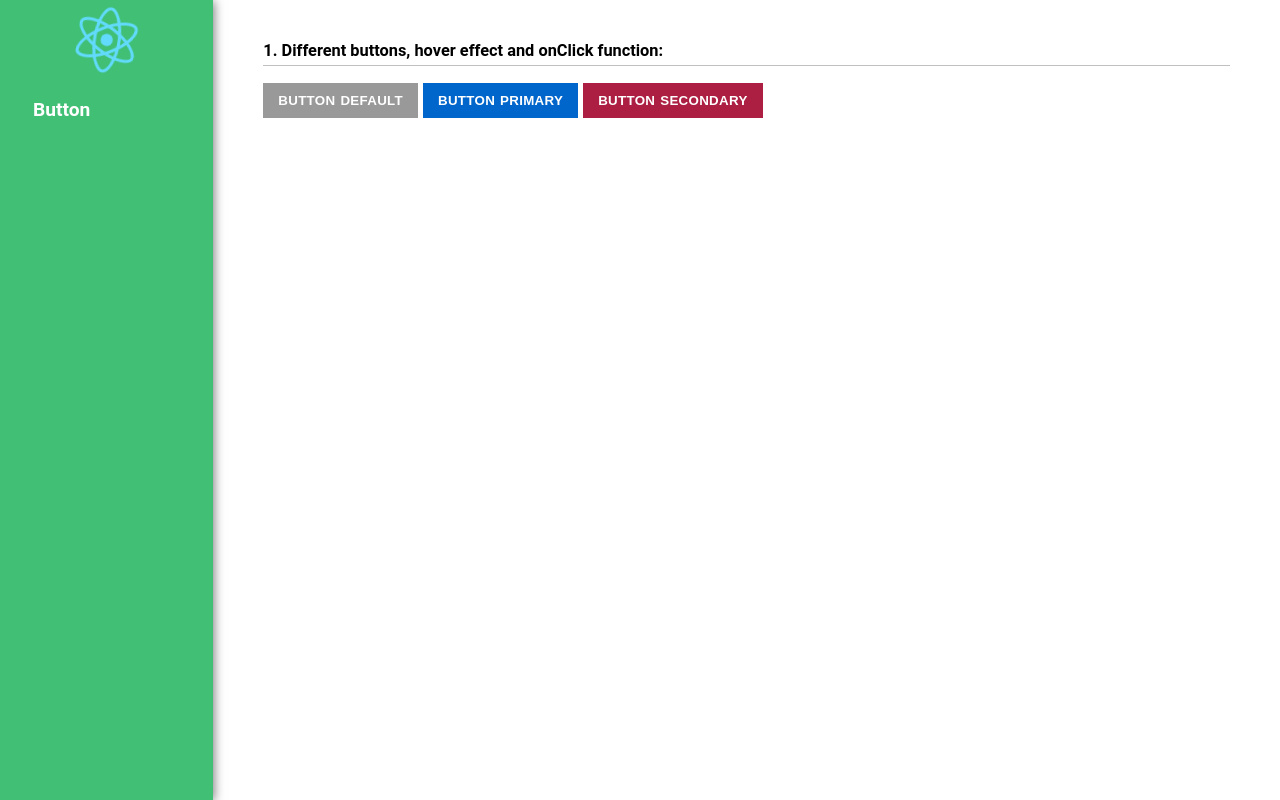
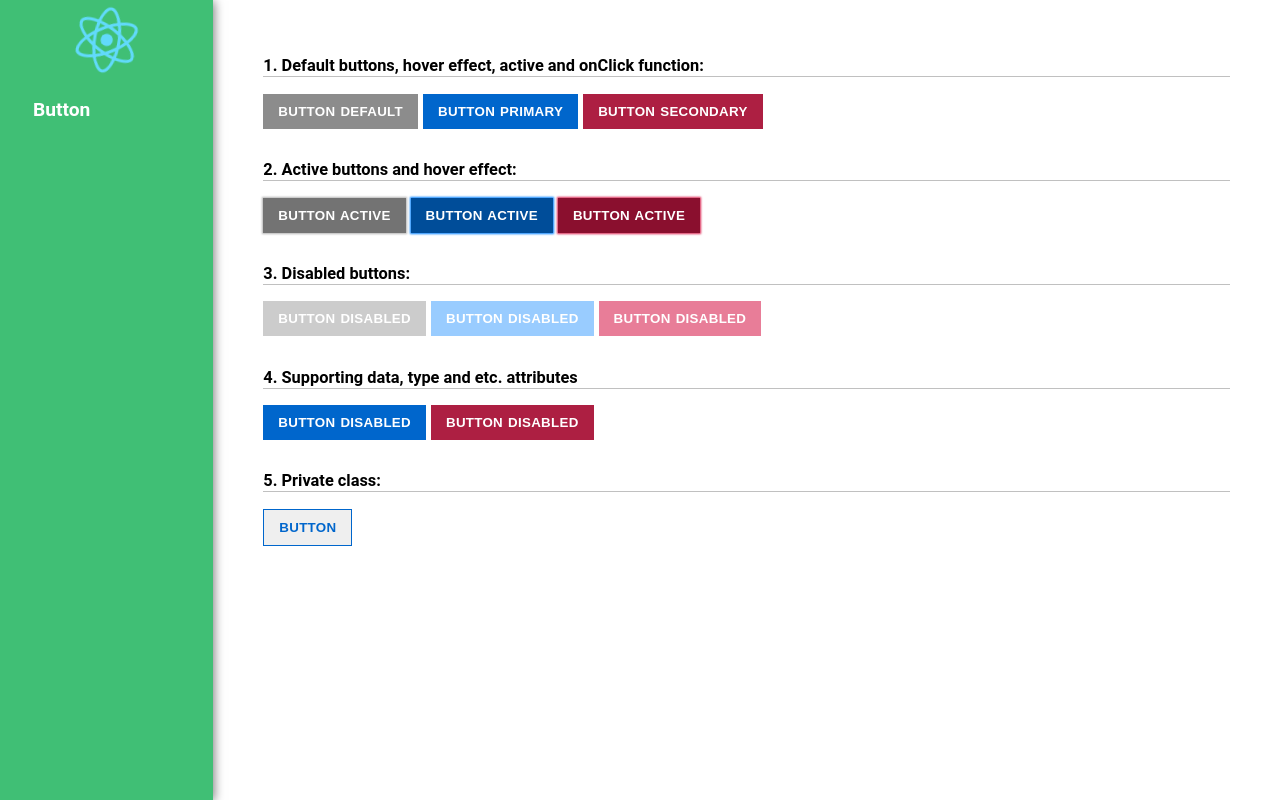
Before and after one commit to Yaroslav-Mig/react-components, a React (Create React App) app: page /button in a window 1280 px wide. Built offline with nearby package versions, Linux system fonts and the light colour scheme.

Commit message:
refact: add different buttons types

```diff
--- a/src/index.css
+++ b/src/index.css
@@ -22,7 +22,7 @@ h4,
 h5,
 h6 {
   border-bottom: 1px solid #c0c0c0;
-  padding-bottom: 5px;
+  padding: 15px 0 1px;
 }
 
 ul,
--- a/src/pages/button/Button.module.css
+++ b/src/pages/button/Button.module.css
@@ -1,29 +1,48 @@
 :root {
   --color-white: hsl(0, 0%, 100%);
+	--shadow-active:0 0 2px 1px;
 
-  --color-default: hsl(200, 0%, 60%);
+  --color-default: hsl(0, 0%, 55%);
   --color-primary: hsl(210, 100%, 40%);
   --color-secondary: hsl(345, 70%, 40%);
 
-	--hover-default:hsl(200, 10%, 70%);
-	--hover-primary:hsl(210, 100%, 50%);
-	--hover-secondary: hsl(345, 70%, 50%);
+  --hover-default: hsl(0, 0%, 70%);
+  --hover-primary: hsl(210, 100%, 50%);
+  --hover-secondary: hsl(345, 70%, 50%);
+
+	--active-default: hsl(0, 0%, 45%);
+	--active-primary: hsl(210, 100%, 30%);;
+	--active-secondary: hsl(345, 80%, 30%);
+
+  --disabled-default: hsl(0, 0%, 80%);
+	--disabled-primary: hsl(210, 100%, 80%);
+	--disabled-secondary: hsl(345, 70%, 70%);
+}
+
+.box {
+	display: flex;
+	justify-content: flex-start;
+	align-items: center;
+	gap: 5px;
 }
 
 .btn {
   position: relative;
-  display: inline-block;
+  display: block;
   padding: 10px 15px;
-  margin-right: 5px;
   color: var(--color-white);
   font-weight: 600;
   border: none;
   text-transform: uppercase;
   text-decoration: none;
-	letter-spacing: 0.3px;
-	word-spacing: 1px;
+  letter-spacing: 0.3px;
+  word-spacing: 1px;
   cursor: pointer;
-	transition: background-color 200ms ease-in;
+  transition: all 200ms ease-in;
+}
+
+.btn:disabled {
+	pointer-events: none;
 }
 
 .default {
@@ -32,12 +51,28 @@
 .default:hover {
   background-color: var(--hover-default);
 }
+.btn__default_active,
+.default:active {
+	background-color: var(--active-default);
+  box-shadow: var(--shadow-active) var(--hover-default);
+}
+.default:disabled {
+  background-color: var(--disabled-default);
+}
 
 .primary {
   background-color: var(--color-primary);
 }
 .primary:hover {
   background-color: var(--hover-primary);
+}
+.btn__primary_active,
+.primary:active {
+	background-color: var(--active-primary);
+  box-shadow: var(--shadow-active) var(--hover-primary);
+}
+.primary:disabled {
+  background-color: var(--disabled-primary);
 }
 
 .secondary {
@@ -46,3 +81,23 @@
 .secondary:hover {
   background-color: var(--hover-secondary);
 }
+.btn__secondary_active,
+.secondary:active {
+	background-color: var(--active-secondary);
+  box-shadow: var(--shadow-active) var(--hover-secondary);
+}
+.secondary:disabled {
+  background-color: var(--disabled-secondary);
+}
+
+.btn_disabled {
+  cursor: default;
+}
+
+/*TODO: others classes */
+.outline {
+	--color: hsl(210, 100%, 40%);
+	color: var(--color);
+  background-color: hsl(--color-white);
+  border: 1px var(--color) solid;
+}
--- a/src/pages/button/Button.tsx
+++ b/src/pages/button/Button.tsx
@@ -7,24 +7,39 @@ type DefaultButtonPropsType = DetailedHTMLProps<
   HTMLButtonElement
 >;
 
-type colorStr = 'default' | 'primary' | 'secondary';
+type btnColor = 'default' | 'primary' | 'secondary';
 
 type SuperButtonProps = DefaultButtonPropsType & {
-  btnType?: colorStr;
+  btnType?: btnColor;
+	isActive?: boolean;
 };
 
 const Button: FC<SuperButtonProps> = (props) => {
-  const { onClick, className, btnType = 'default', disabled, ...attr } = props;
-  const { btn } = css;
+  const {
+    onClick,
+    className,
+    btnType = className ? undefined : 'default',
+    disabled = false,
+		isActive = false,
+    ...attrs
+  } = props;
 
-  const styles = clsx(btn, className, { [css[`${btnType}`]]: btnType });
+  const { btn, btn_disabled } = css;
+
+  const classes = clsx(btn, {
+		[css[`${btnType}`]]: btnType,
+		[css[`${className}`]]:className,
+		[css[`btn__${btnType}_active`]]: isActive,
+    [btn_disabled]: disabled,
+  });
 
   const clickAction = (e: MouseEvent<HTMLButtonElement>): void => {
     e.preventDefault();
     onClick && onClick(e);
-  };
+	};
 
-  return <button className={styles} onClick={clickAction} disabled={disabled} {...attr} />;
+
+  return <button className={classes} onClick={clickAction} disabled={disabled} {...attrs} />;
 };
 
 export default Button;
--- a/src/pages/button/ButtonStand.tsx
+++ b/src/pages/button/ButtonStand.tsx
@@ -1,14 +1,13 @@
-import React from 'react'
-import Button from './Button'
+import Button from './Button';
+import css from './Button.module.css';
 
 const ButtonStand = () => {
   return (
     <>
       <div>
-				<h3>1. Different buttons, hover effect and onClick function:</h3>
-				<Button onClick={() => console.log('I`m button')}>
-					Button default
-				</Button>
+        <h3>1. Default buttons, hover effect, active and onClick function:</h3>
+        <div className={css.box}>
+          <Button onClick={() => console.log('I`m button')}>Button default</Button>
           <Button onClick={() => console.log('I`m button')} btnType='primary'>
             Button primary
           </Button>
@@ -16,9 +15,54 @@ const ButtonStand = () => {
             Button secondary
           </Button>
         </div>
+      </div>
 
+      <div>
+        <h3>2. Active buttons and hover effect:</h3>
+        <div className={css.box}>
+          <Button isActive>Button active</Button>
+          <Button btnType='primary' isActive>
+            Button active
+          </Button>
+          <Button btnType='secondary' isActive>
+            Button active
+          </Button>
+        </div>
+      </div>
+
+      <div>
+        <h3>3. Disabled buttons:</h3>
+        <div className={css.box}>
+          <Button disabled>Button disabled</Button>
+          <Button btnType='primary' disabled>
+            Button disabled
+          </Button>
+          <Button btnType='secondary' disabled>
+            Button disabled
+          </Button>
+        </div>
+      </div>
+
+      <div>
+        <h3>4. Supporting data, type and etc. attributes</h3>
+        <div className={css.box}>
+          <Button data-name='button' btnType='primary'>
+            Button disabled
+          </Button>
+          <Button type='submit' btnType='secondary'>
+            Button disabled
+          </Button>
+        </div>
+      </div>
+
+      <div>
+        <h3>5. Private class:</h3>
+        <div className={css.box}>
+          <Button className='outline'>Button</Button>
+        </div>
+      </div>
     </>
-	)
-}
+  );
+};
 
-export default ButtonStand
+export default ButtonStand;
```
Lines whose indentation alone changed are shown as unchanged.
